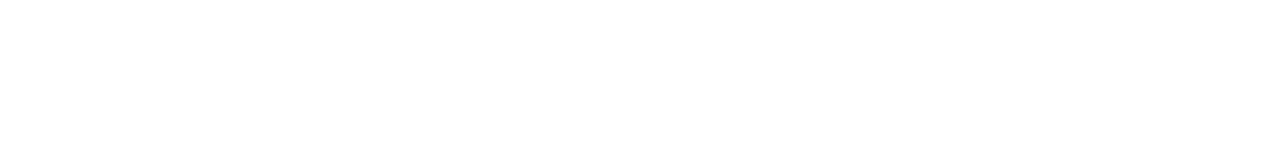
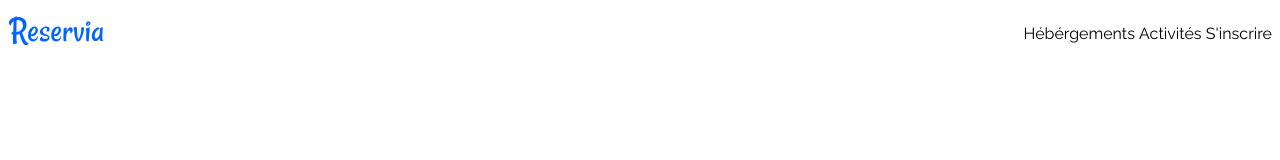
Before and after one commit to MarineLefebvre/LefebvreMarine_2_18082021, a plain HTML site: page index.html in a window 1280 px wide. Drawn offline with Linux system fonts and the light colour scheme; files whose address does not match are found by name.

Commit message:
navbar et utilisation de la police

```diff
--- a/index.html
+++ b/index.html
@@ -6,6 +6,13 @@
     <link rel="stylesheet" href="style/style.css" type="text/css" media="screen" />
 </head>
 <body>
-
+    <nav id="navbar">
+        <img src="file:///C:/Users/marine/git/LefebvreMarine_2_18082021/src/images/logo/Reservia.svg">
+        <ul id="listItems">
+            <li class="navItem"><a href="#">Hébérgements</a></li>
+            <li class="navItem"><a href="#">Activités</a></li>
+            <li class="navItem"><a href="#">S'inscrire</a></li>
+        </ul>
+    </nav>
 </body>
 </html>
--- a/style/style.css
+++ b/style/style.css
@@ -0,0 +1,30 @@
+body{
+    font-family: raleway;
+}
+
+@font-face {
+    font-family: raleway;
+    src: url('../src/Raleway-Regular.ttf');
+}
+
+#navbar ol {
+    list-style-type: none;
+    padding-left: 0;
+}
+
+.navItem {
+    display: inline-block;
+}
+
+#listItems {
+    float: right;
+}
+
+a:hover {
+    border-top: 1px solid black !important;
+}
+
+a {
+    text-decoration: none;
+    color: black;
+}
```
Also changed, not shown: src/Raleway-Regular.ttf (added), 1 other file.
